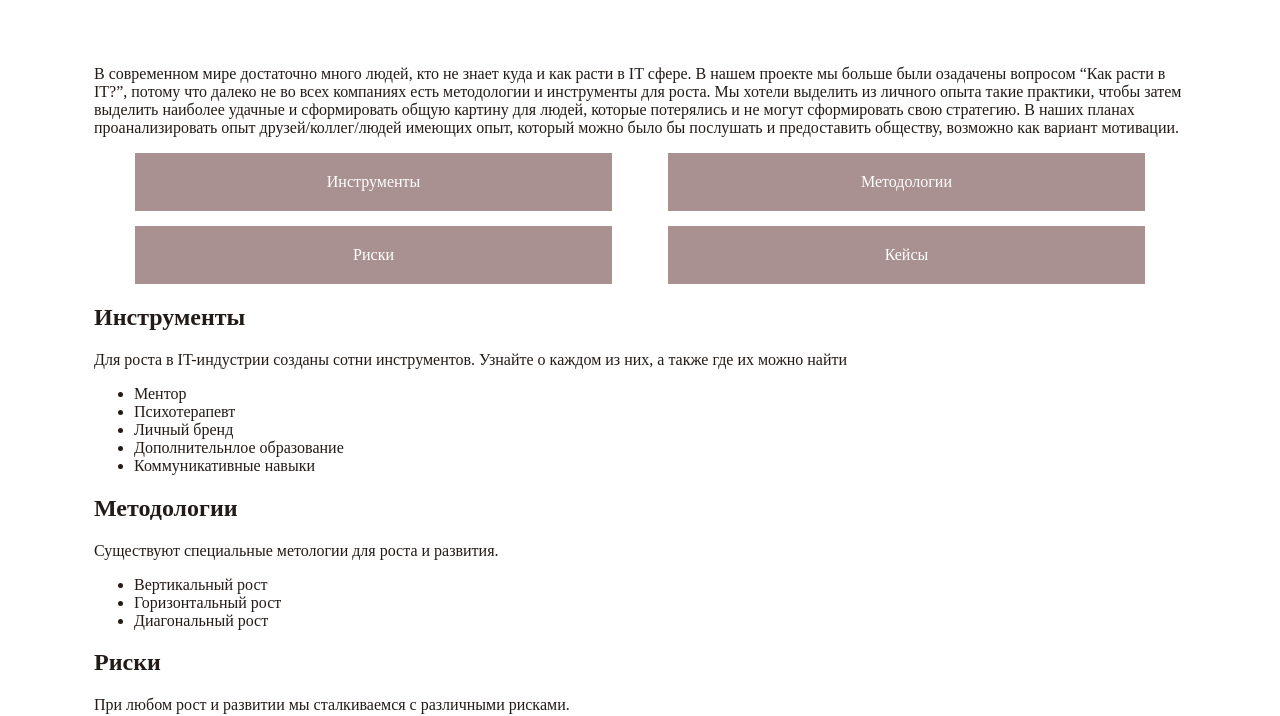
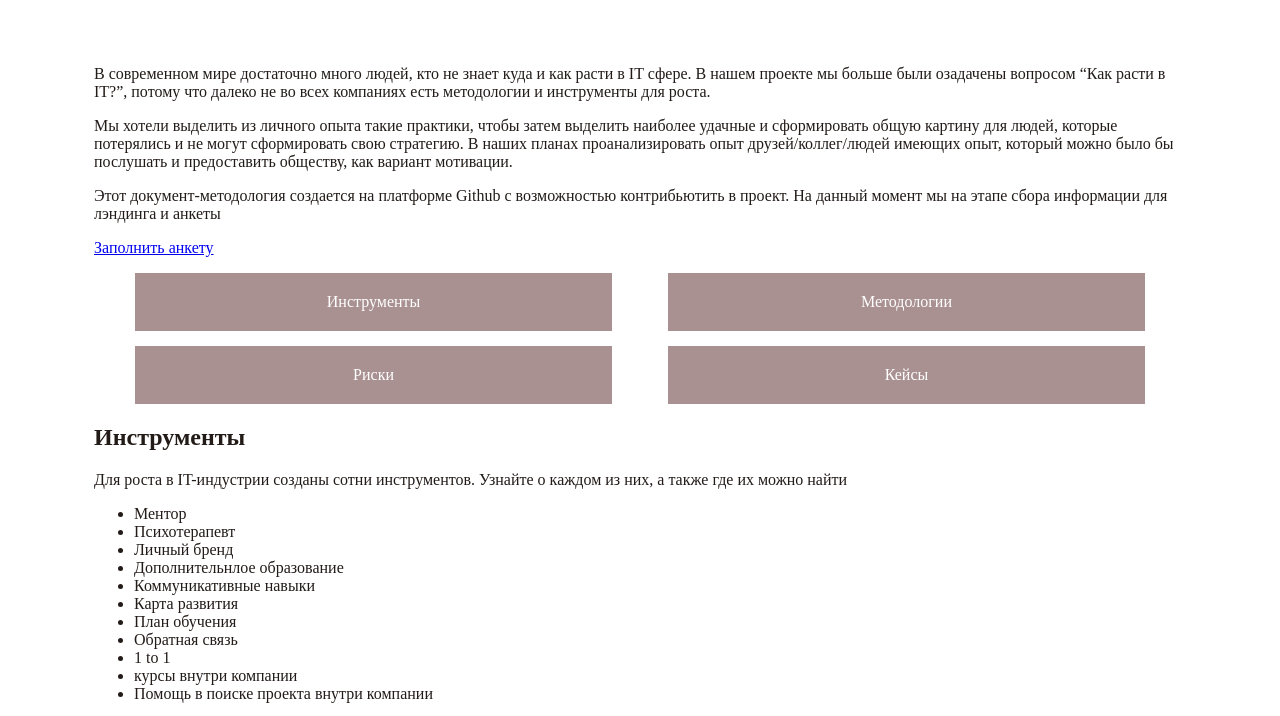
Before and after one commit to valeryshel/growth-in-it, a plain HTML site: page index.html in a window 1280 px wide. Shown: the part 121-837 px from the top of the page. Drawn offline with Linux system fonts and the light colour scheme.

Commit message:
Update index.html

```diff
--- a/index.html
+++ b/index.html
@@ -27,12 +27,25 @@
         В современном мире достаточно много людей, кто не знает куда и как расти
         в IT сфере. В нашем проекте мы больше были озадачены вопросом “Как расти
         в IT?”, потому что далеко не во всех компаниях есть методологии и
-        инструменты для роста. Мы хотели выделить из личного опыта такие
-        практики, чтобы затем выделить наиболее удачные и сформировать общую
-        картину для людей, которые потерялись и не могут сформировать свою
-        стратегию. В наших планах проанализировать опыт друзей/коллег/людей
-        имеющих опыт, который можно было бы послушать и предоставить обществу,
-        возможно как вариант мотивации.
+        инструменты для роста.
+      </p>
+      <p>
+        Мы хотели выделить из личного опыта такие практики, чтобы затем выделить
+        наиболее удачные и сформировать общую картину для людей, которые
+        потерялись и не могут сформировать свою стратегию. В наших планах
+        проанализировать опыт друзей/коллег/людей имеющих опыт, который можно
+        было бы послушать и предоставить обществу, как вариант мотивации.
+      </p>
+      <p>
+        Этот документ-методология создается на платформе Github с возможностью
+        контрибьютить в проект. На данный момент мы на этапе сбора информации
+        для лэндинга и анкеты
+      </p>
+      <p>
+        <a class="form-link"
+          href="https://docs.google.com/forms/d/e/1FAIpQLSeyYR83T3SI2BgcbyxHEYfoznqy6NVbm-cKJdtOJ8670q5dAg/viewform"
+          >Заполнить анкету</a
+        >
       </p>
       <section class="cards-list">
         <a href="#1"><div class="cards">Инструменты</div></a>
@@ -42,13 +55,22 @@
       </section>
       <section id="1">
         <h2>Инструменты</h2>
-        <p>Для роста в IT-индустрии созданы сотни инструментов. Узнайте о каждом из них, а также где их можно найти</p>
+        <p>
+          Для роста в IT-индустрии созданы сотни инструментов. Узнайте о каждом
+          из них, а также где их можно найти
+        </p>
         <ul>
           <li class="inst-item">Ментор</li>
           <li class="inst-item">Психотерапевт</li>
           <li class="inst-item">Личный бренд</li>
           <li class="inst-item">Дополнительнлое образование</li>
           <li class="inst-item">Коммуникативные навыки</li>
+          <li class="inst-item">Карта развития</li>
+          <li class="inst-item">План обучения</li>
+          <li class="inst-item">Обратная связь</li>
+          <li class="inst-item">1 to 1</li>
+          <li class="inst-item">курсы внутри компании</li>
+          <li class="inst-item">Помощь в поиске проекта внутри компании</li>
         </ul>
       </section>
       <section id="2">
@@ -66,7 +88,10 @@
         <ul>
           <li>Потеря в зарплате</li>
           <li>Выгорание</li>
+          <li>Потеря скиллов из-за неравного обмена</li>
           <li>Нехватка времени на личную жизнь</li>
+          <li>Высокая конкуренция</li>
+          <li>Переработки с связи с освоением новых активностей</li>
         </ul>
       </section>
       <section id="4">
@@ -78,7 +103,7 @@
             <p></p>
           </div>
           <div class="case-card">
-            <h4>Специалист по персоналу </h4>
+            <h4>Специалист по персоналу</h4>
             <p></p>
           </div>
           <div class="case-card">
```
